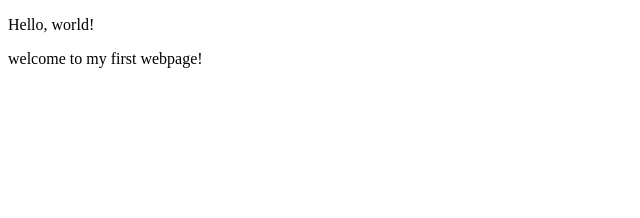
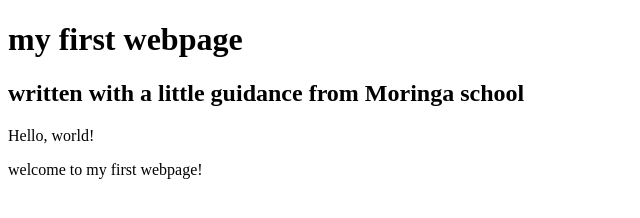
Before and after one commit to konstant-cloud/my.first-web-page, a plain HTML site: page my.first-web-page.html in a window 1280 px wide. Shown: the whole page, without its empty margins (0-640 px from the left). Drawn offline with Linux system fonts and the light colour scheme.

Commit message:
add header block elements

```diff
--- a/my.first-web-page.html
+++ b/my.first-web-page.html
@@ -3,6 +3,10 @@
   <head>
     <title>my first webpage!</title>
       <body>
+        <h1>my first webpage</h1>
+        <h2>written with a little guidance from Moringa school
+
+        </h2>
         <p>Hello, world!</p>
         <p>welcome to my first webpage!</p>
       </body>
```
